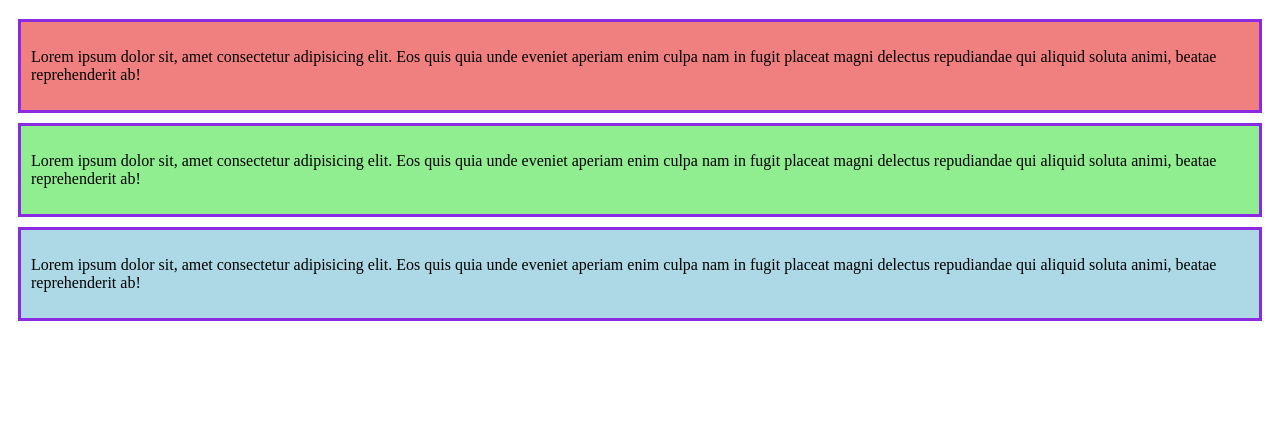
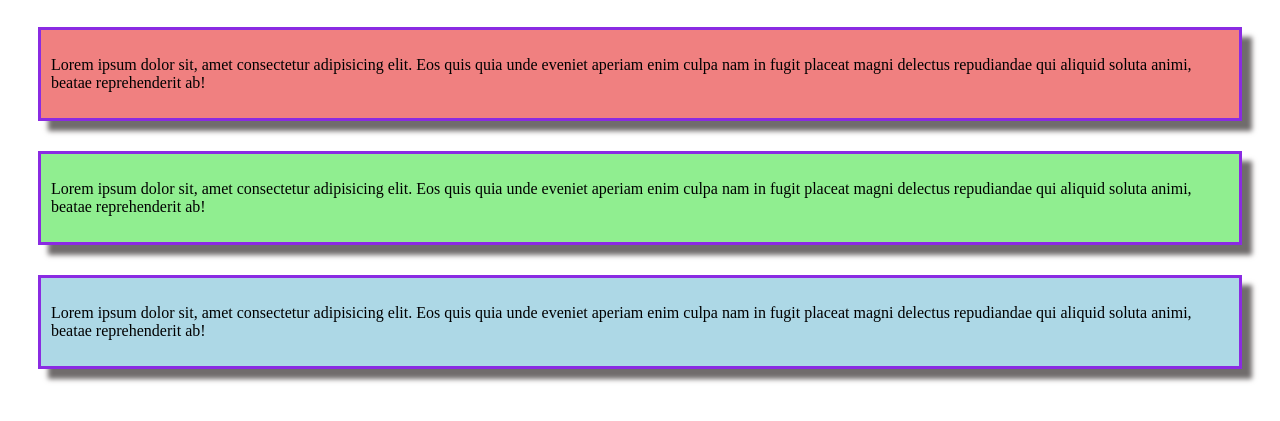
Before and after one commit to Foysal010/html-css, a plain HTML site: page index.html in a window 1280 px wide. Shown: the part 61-482 px from the top of the page. Drawn offline with Linux system fonts and the light colour scheme.

Commit message:
box shadow added

```diff
--- a/style/new.css
+++ b/style/new.css
@@ -1,21 +1,24 @@
  .div1{
     background-color: lightcoral;
     border: 3px solid blueviolet;
-    margin: 10px;
+    margin: 30px;
     padding: 10px;
+    box-shadow:10px 10px 5px rgb(112, 108, 108);
  }
 
 
  .div2{
     background-color: lightgreen;
     border: 3px solid blueviolet;
-    margin: 10px;
+    margin: 30px;
     padding: 10px;
+    box-shadow:10px 10px 5px rgb(112, 108, 108);
  }
 
  .div3{
     background-color: lightblue;
     border: 3px solid blueviolet;
-    margin: 10px;
+    margin: 30px;
     padding: 10px;
+    box-shadow:10px 10px 5px rgb(112, 108, 108);
  }
```
